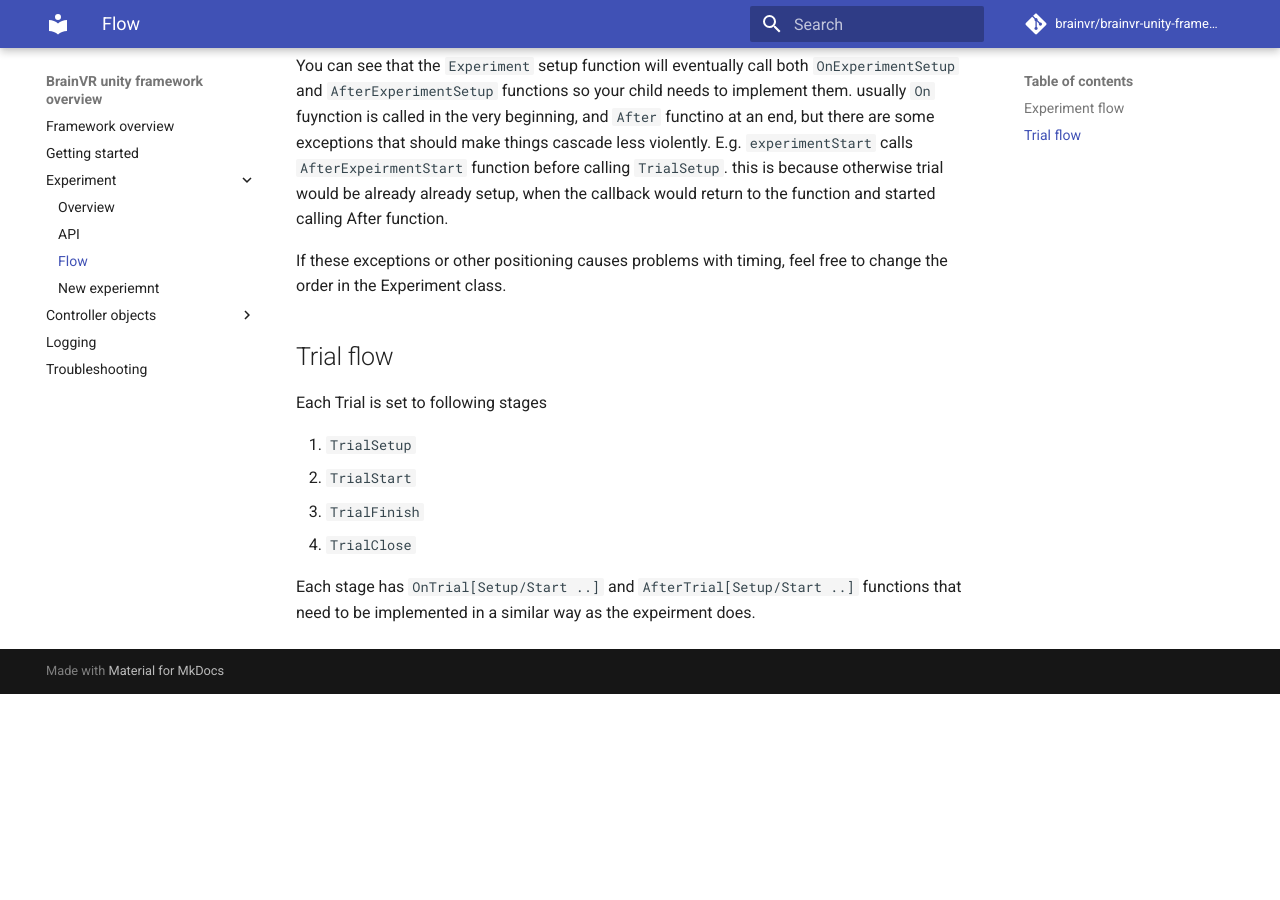
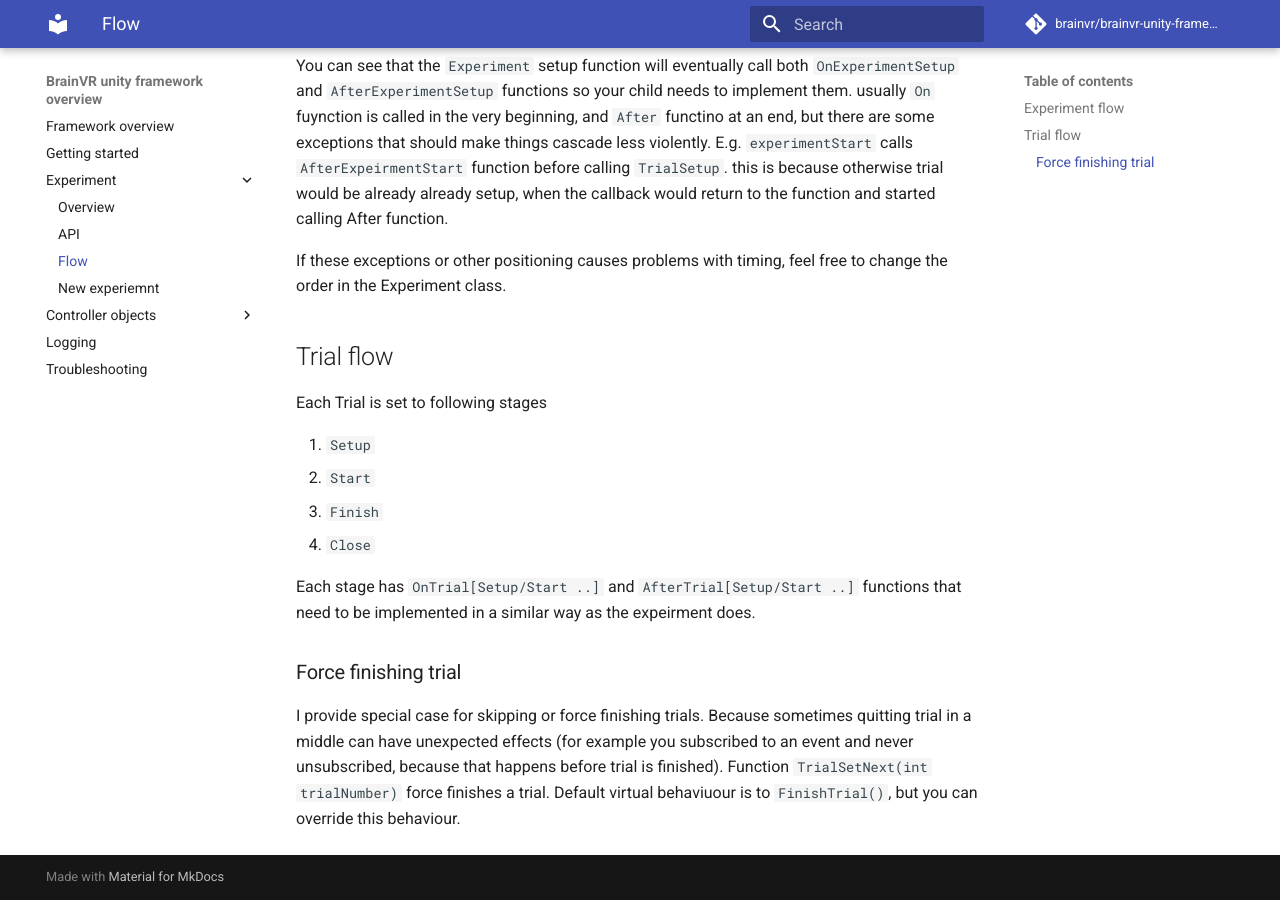
Before and after one commit to BrainVR/brainvr-unity-framework-documentation, an MkDocs documentation site: the page built from docs/experiment/flow.md, in a window 1280 px wide and 900 px high, scrolled down 1047 px. Built offline with MkDocs 1.6.1 and Material for MkDocs 9.7.7, drawn with Linux system fonts in a browser that asks for light colours; comment, search, counter and statistics services are not loaded; old or Windows-style settings are respelled for this version of MkDocs; before the commit the page ends 1741 px from its top, so only the background shows below that.

Commit message:
Adds informaiton about force finisheing trial

```diff
--- a/docs/experiment/flow.md
+++ b/docs/experiment/flow.md
@@ -35,9 +35,12 @@ If these exceptions or other positioning causes problems with timing, feel free
 
 Each Trial is set to following stages
 
-1. `TrialSetup`
-2. `TrialStart`
-3. `TrialFinish`
-4. `TrialClose`
+1. `Setup`
+2. `Start`
+3. `Finish`
+4. `Close`
 
 Each stage has `OnTrial[Setup/Start ..]` and `AfterTrial[Setup/Start ..]` functions that need to be implemented in a similar way as the expeirment does.
+
+### Force finishing trial
+I provide special case for skipping or force finishing trials. Because sometimes quitting trial in a middle can have unexpected effects (for example you subscribed to an event and never unsubscribed, because that happens before trial is finished). Function `TrialSetNext(int trialNumber)` force finishes a trial. Default virtual behaviuour is to `FinishTrial()`, but you can override this behaviour.
```
Also changed, not shown: docs/experiment/new-experiment.md (+1 -0 lines).
